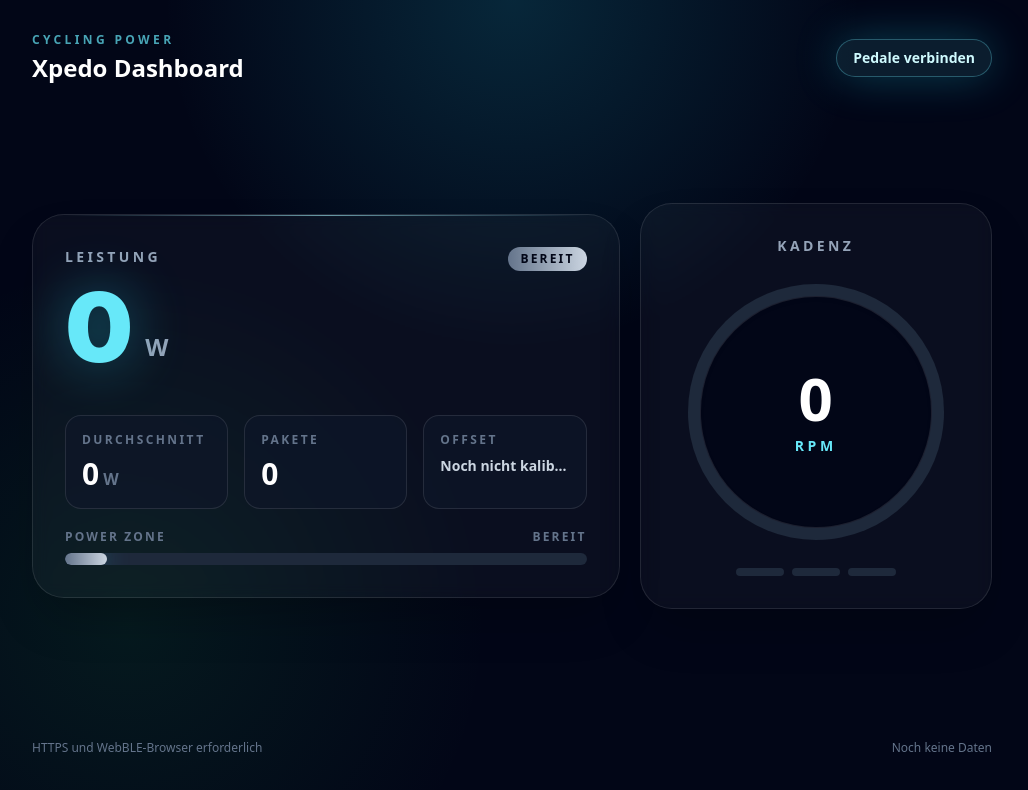
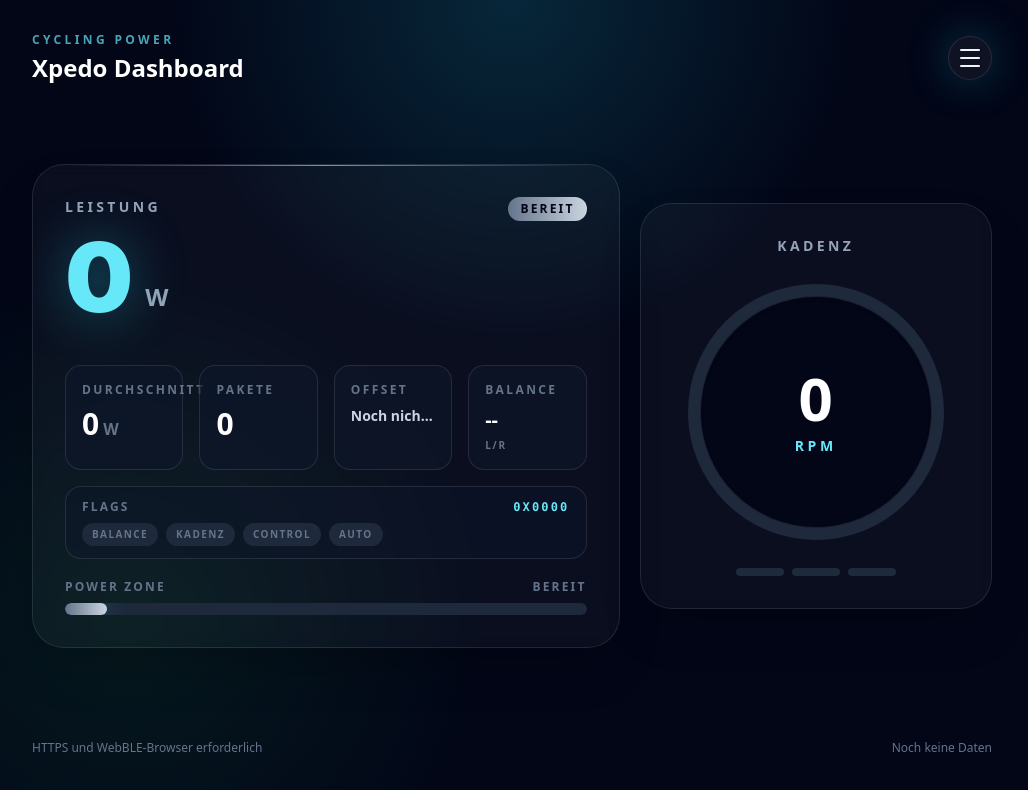
Before and after one commit to staubi82/xpedo, a React (Vite) app: page / in a window 1280 px wide. Shown: the top 790 px of the page, without its empty margins (128-1156 px from the left). Built offline with nearby package versions, Linux system fonts and the light colour scheme.

Commit message:
Add settings menu and pedal balance

```diff
--- a/src/App.jsx
+++ b/src/App.jsx
@@ -20,6 +20,9 @@
 const initialMetrics = {
   watts: 0,
   cadence: 0,
+  balance: null,
+  balanceReference: 'unknown',
+  flagsHex: '0x0000',
   avgWatts: 0,
   samples: 0,
   zone: 'Bereit',
@@ -31,8 +34,14 @@
   const watts = value.getInt16(2, true);
   let offset = 4;
   let crank = null;
+  let balance = null;
+  let balanceReference = 'unknown';
 
-  if (flags & PEDAL_POWER_BALANCE_PRESENT) offset += 1;
+  if (flags & PEDAL_POWER_BALANCE_PRESENT && value.byteLength >= offset + 1) {
+    balance = value.getUint8(offset) / 2;
+    balanceReference = flags & (1 << 1) ? 'right' : 'left';
+    offset += 1;
+  }
   if (flags & ACCUMULATED_TORQUE_PRESENT) offset += 2;
   if (flags & WHEEL_REVOLUTION_DATA_PRESENT) offset += 6;
 
@@ -51,7 +60,7 @@
   if (flags & BOTTOM_DEAD_SPOT_ANGLE_PRESENT) offset += 2;
   if (flags & ACCUMULATED_ENERGY_PRESENT) offset += 2;
 
-  return { flags, watts, crank };
+  return { flags, watts, crank, balance, balanceReference };
 }
 
 function deltaWithRollover(current, previous, rollover) {
@@ -101,6 +110,7 @@
   const [autoConnectAvailable, setAutoConnectAvailable] = useState(false);
   const [calibrationState, setCalibrationState] = useState('unknown');
   const [calibrationMessage, setCalibrationMessage] = useState('Noch nicht kalibriert');
+  const [menuOpen, setMenuOpen] = useState(false);
 
   const deviceRef = useRef(null);
   const characteristicRef = useRef(null);
@@ -275,6 +285,9 @@
       return {
         watts: parsed.watts,
         cadence: nextCadence ?? current.cadence,
+        balance: parsed.balance ?? current.balance,
+        balanceReference: parsed.balance ? parsed.balanceReference : current.balanceReference,
+        flagsHex: `0x${parsed.flags.toString(16).padStart(4, '0')}`,
         avgWatts: nextAverage,
         samples: nextSamples,
         zone: nextZone.zone,
@@ -371,31 +384,60 @@
             <h1 className="mt-1 text-xl font-bold text-white sm:text-2xl">Xpedo Dashboard</h1>
           </div>
 
-          {connected ? (
-            <div className="flex items-center gap-2">
-              <button
-                type="button"
-                onClick={calibratePedal}
-                disabled={calibrationState === 'running' || calibrationState === 'unsupported'}
-                className="rounded-full border border-cyan-300/25 bg-cyan-300/10 px-3 py-2 text-xs font-black uppercase tracking-[0.16em] text-cyan-100 transition hover:bg-cyan-300/20 disabled:cursor-not-allowed disabled:border-slate-700 disabled:bg-slate-900 disabled:text-slate-500"
-              >
-                {calibrationState === 'running' ? 'Kalibriert...' : 'Kalibrieren'}
-              </button>
+          <div className="relative flex items-center gap-2">
+            {connected && (
               <div className="flex items-center gap-3 rounded-full border border-emerald-400/20 bg-emerald-400/10 px-4 py-2 text-sm font-semibold text-emerald-200 shadow-pulseGreen">
                 <span className="h-2.5 w-2.5 rounded-full bg-emerald-300 shadow-[0_0_18px_rgba(110,231,183,0.9)]" />
                 <span className="max-w-[8rem] truncate sm:max-w-[11rem]">{deviceName || 'Verbunden'}</span>
               </div>
-            </div>
-          ) : (
+            )}
             <button
               type="button"
-              onClick={() => connect(null)}
-              disabled={connectionState === 'scanning' || connectionState === 'reconnecting'}
-              className="rounded-full border border-cyan-300/30 bg-cyan-300/10 px-4 py-2 text-sm font-bold text-cyan-100 shadow-glow transition hover:border-cyan-200 hover:bg-cyan-300/20 disabled:cursor-wait disabled:opacity-60"
+              onClick={() => setMenuOpen((open) => !open)}
+              className="grid h-11 w-11 place-items-center rounded-full border border-white/10 bg-white/5 text-slate-100 shadow-glow transition hover:border-cyan-300/40 hover:bg-cyan-300/10"
+              aria-label="Menue"
             >
-              {connectionState === 'scanning' ? 'Scanne...' : 'Pedale verbinden'}
+              <span className="space-y-1.5">
+                <span className="block h-0.5 w-5 rounded-full bg-current" />
+                <span className="block h-0.5 w-5 rounded-full bg-current" />
+                <span className="block h-0.5 w-5 rounded-full bg-current" />
+              </span>
             </button>
-          )}
+
+            {menuOpen && (
+              <div className="absolute right-0 top-14 z-20 w-72 overflow-hidden rounded-3xl border border-white/10 bg-slate-950/95 p-3 shadow-2xl shadow-cyan-950/40 backdrop-blur">
+                <button
+                  type="button"
+                  onClick={() => {
+                    setMenuOpen(false);
+                    connect(null);
+                  }}
+                  disabled={connectionState === 'scanning' || connectionState === 'reconnecting'}
+                  className="flex w-full items-center justify-between rounded-2xl px-4 py-3 text-left text-sm font-bold text-slate-100 transition hover:bg-white/8 disabled:cursor-wait disabled:opacity-50"
+                >
+                  <span>{connected ? 'Pedal neu verbinden' : 'Pedale verbinden'}</span>
+                  <span className="text-cyan-300">{connectionState === 'scanning' ? '...' : 'BLE'}</span>
+                </button>
+                <button
+                  type="button"
+                  onClick={() => {
+                    setMenuOpen(false);
+                    calibratePedal();
+                  }}
+                  disabled={!connected || calibrationState === 'running' || calibrationState === 'unsupported'}
+                  className="mt-1 flex w-full items-center justify-between rounded-2xl px-4 py-3 text-left text-sm font-bold text-slate-100 transition hover:bg-white/8 disabled:cursor-not-allowed disabled:opacity-50"
+                >
+                  <span>{calibrationState === 'running' ? 'Kalibriert...' : 'Kalibrieren'}</span>
+                  <span className="text-cyan-300">0x2A66</span>
+                </button>
+                <div className="mt-2 rounded-2xl border border-white/10 bg-slate-900/70 p-4">
+                  <p className="text-xs font-black uppercase tracking-[0.18em] text-slate-500">Status</p>
+                  <p className="mt-2 text-sm font-semibold text-slate-300">{connected ? deviceName || 'Verbunden' : 'Nicht verbunden'}</p>
+                  <p className="mt-1 text-xs text-slate-500">{calibrationMessage}</p>
+                </div>
+              </div>
+            )}
+          </div>
         </header>
 
         <section
@@ -421,7 +463,7 @@
                 </div>
               </div>
 
-              <div className="mt-10 grid grid-cols-3 gap-3 sm:gap-4">
+              <div className="mt-10 grid grid-cols-2 gap-3 sm:grid-cols-4 sm:gap-4">
                 <div className="rounded-2xl border border-white/10 bg-slate-900/70 p-4">
                   <p className="text-xs font-bold uppercase tracking-[0.2em] text-slate-500">Durchschnitt</p>
                   <p className="mt-2 text-3xl font-black text-white">{metrics.avgWatts}<span className="text-base text-slate-500"> W</span></p>
@@ -446,6 +488,41 @@
                   >
                     {calibrationMessage}
                   </p>
+                </div>
+                <div className="rounded-2xl border border-white/10 bg-slate-900/70 p-4">
+                  <p className="text-xs font-bold uppercase tracking-[0.2em] text-slate-500">Balance</p>
+                  <p className="mt-2 text-xl font-black text-white">
+                    {metrics.balance === null
+                      ? '--'
+                      : metrics.balanceReference === 'right'
+                        ? `${Math.round(100 - metrics.balance)}/${Math.round(metrics.balance)}`
+                        : `${Math.round(metrics.balance)}/${Math.round(100 - metrics.balance)}`}
+                  </p>
+                  <p className="mt-1 text-[10px] font-bold uppercase tracking-[0.18em] text-slate-500">L/R</p>
+                </div>
+              </div>
+
+              <div className="mt-4 rounded-2xl border border-white/10 bg-slate-900/50 px-4 py-3">
+                <div className="flex items-center justify-between gap-3 text-xs font-bold uppercase tracking-[0.18em] text-slate-500">
+                  <span>Flags</span>
+                  <span className="font-mono text-cyan-300">{metrics.flagsHex}</span>
+                </div>
+                <div className="mt-2 flex flex-wrap gap-2">
+                  {[
+                    ['Balance', metrics.balance !== null],
+                    ['Kadenz', Boolean(crankRef.current)],
+                    ['Control', Boolean(controlPointRef.current)],
+                    ['Auto', autoConnectAvailable],
+                  ].map(([label, active]) => (
+                    <span
+                      key={label}
+                      className={`rounded-full px-2.5 py-1 text-[10px] font-black uppercase tracking-[0.14em] ${
+                        active ? 'bg-cyan-300/15 text-cyan-200' : 'bg-slate-800 text-slate-500'
+                      }`}
+                    >
+                      {label}
+                    </span>
+                  ))}
                 </div>
               </div>
 
```
